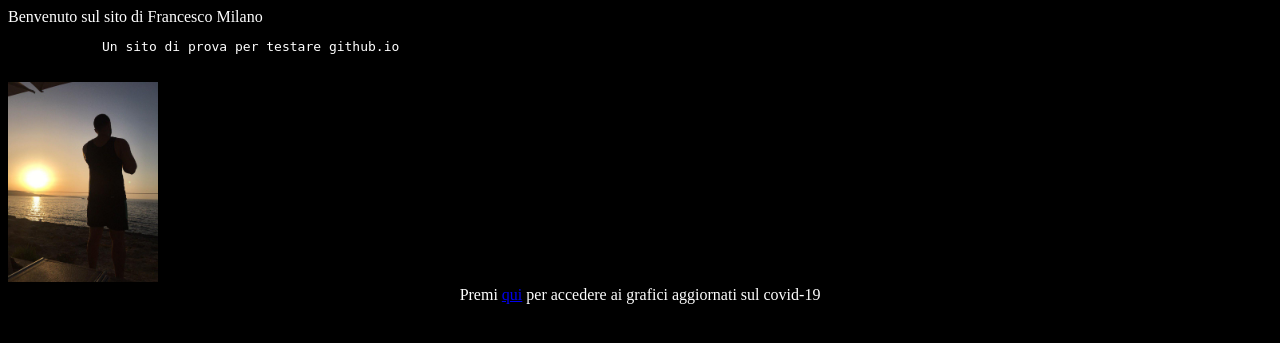
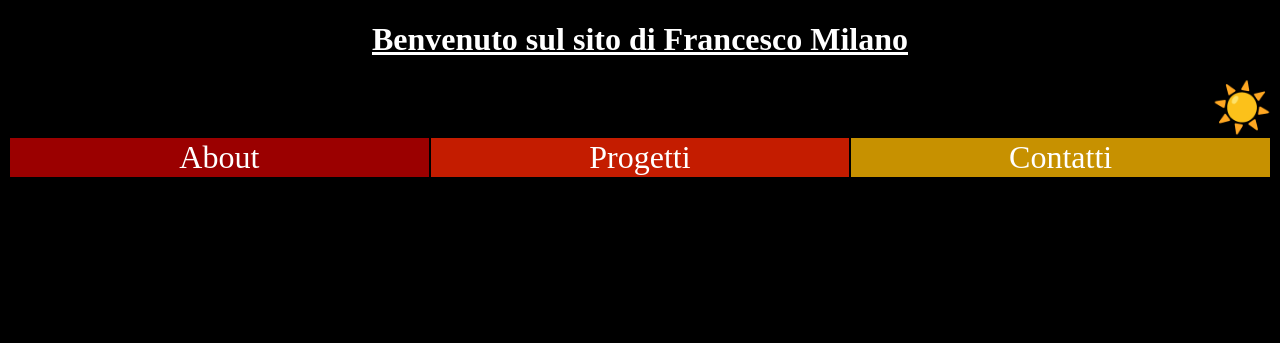
Before and after one commit to framilano/framilano.github.io, a PHP site: page / in a window 1280 px wide. Shown: the top 343 px of the page. Run offline with PHP 8.4, Linux system fonts and the light colour scheme.

Commit message:
Updated profile page

```diff
--- a/covid19graphs/index.html
+++ b/covid19graphs/index.html
@@ -3,11 +3,11 @@
 
 <head>
     <link rel="stylesheet" href="../css/style.css" />
-    <h1>Grafici Covid19 in Italia</h1>
-    <div style="width:100%; text-align: right;font-size: large;"><a href="https://github.com/pcm-dpc/COVID-19">Fonte</a></div>
+    <h1>Grafici Covid-19 in Italia</h1>
+    <div style="width:100%; text-align: right;font-size: 300%;"><a href="https://github.com/pcm-dpc/COVID-19">Fonte</a></div>
 </head>
 
-<body>
+<body class="darkbody">
     <table>
         <tr><td><img src="assets/deathconhealperdayline.png"></td></tr>
         <tr><td><img border="1px" src="assets/posneglatestpie.png"></td></tr>
--- a/css/style.css
+++ b/css/style.css
@@ -1,13 +1,39 @@
-body {
-    background-color: #000000;
-    color:white;
-}
 
 h1 {
     text-align: center;
+    text-decoration: underline;
 }
 
 tr {
     width:100%;
     text-align: center;
 }
+
+.darkbody {
+    background-color: #000000;
+    color:white;
+}
+
+.lightbody {
+    background-color: #FFFFFF;
+    color:black;
+}
+
+.navigation {
+    font-size: 200%;
+    width: 33.33%;
+    cursor: pointer;
+}
+
+.tablecontent {
+    margin-top: 10%;
+    margin-left: auto;
+    margin-right: auto;
+}
+
+.ontheleft {
+    border:1px;
+    border-style: solid;
+    padding: 10px;
+    text-align: left;
+}
--- a/index.html
+++ b/index.html
@@ -1,19 +1,97 @@
 <!DOCTYPE html>
 
 <html>
-    <head>
-        Benvenuto sul sito di Francesco Milano
-        <link rel="stylesheet" type="text/css" href="../css/style.css">
-    </head>
 
-    <body>
-        <pre>
-            Un sito di prova per testare github.io
-        </pre>
-        <a>
-            <img border="0" alt="Profile" src="../assets/profile.jpg" width="150" height="200" title="Foto profilo">
-        </a>
+<head>
+    <meta charset="UTF-8">
+    <h1>Benvenuto sul sito di Francesco Milano</h1>
+    <link rel="stylesheet" type="text/css" href="../css/style.css">
+</head>
 
-        <div style="text-align: center;">Premi <a href="covid19graphs/">qui</a> per accedere ai grafici aggiornati sul covid-19</div>
-    </body>
+<body class="darkbody">
+    <div id="themebutton" style="font-size:300%;width: 100%;text-align: right;" onclick="changetheme(document.getElementById('themebutton').innerHTML)">☀️</div>
+    <table style="width: 100%;">
+        <tr>
+            <td class="navigation" style="background-color: #9b0000;" onclick="displaysection('About')">About</td>
+            <td class="navigation" style="background-color: #c41c00;" onclick="displaysection('Progetti')">Progetti</td>
+            <td class="navigation" style="background-color: #c79100;" onclick="displaysection('Contatti')">Contatti</td>
+        </tr>
+    </table>
+
+
+    <!--About-->
+    <table class="tablecontent" hidden=1 id="About">
+        <tr>
+            <td><img border="0" alt="Profile" src="../assets/profile.jpg" width="150" height="200">
+            </td>
+        </tr>
+    </table>
+
+    <!--Progetti-->
+    <table class="tablecontent" hidden=1 id="Progetti">
+        <tr>
+            <td><a href="covid19graphs/">Grafici Covid-19 in Italia</a></td>
+        </tr>
+    </table>
+
+    <!--Contatti-->
+    <table class="tablecontent" hidden=1 id="Contatti">
+
+        <tr>
+            <th class="ontheleft">Indirizzo mail studentesco</th>
+            <td class="ontheleft">francesco.milano1@studenti.unimi.it</td>
+        </tr>
+        <tr>
+            <th class="ontheleft">Indirizzo mail personale</th>
+            <td class="ontheleft">milano.francesco@protonmail.com</td>
+        </tr>
+        <tr>
+            <th class="ontheleft">Profilo Twitter</th>
+            <td class="ontheleft"><a href="https://twitter.com/milano_fra">@milano_fra</a></td>
+        </tr>
+        <tr>
+            <th class="ontheleft">Profilo Linkedin</th>
+            <td class="ontheleft"><a href="https://www.linkedin.com/in/francesco-milano-365105149/">Francesco Milano</a></td>
+        </tr>
+
+    </table>
+
+
+</body>
+
 </html>
+
+<script>
+    function changetheme(icon) {
+        switch (icon) {
+            case '☀️':
+            document.getElementsByTagName('body')[0].className='lightbody'
+            document.getElementById('themebutton').innerHTML='🌙'
+            break;
+            case '🌙':
+            document.getElementsByTagName('body')[0].className='darkbody'
+            document.getElementById('themebutton').innerHTML='☀️'
+            break;
+        }
+    }
+
+    function displaysection(section) {
+        switch (section) {
+            case 'About':
+                document.getElementById('About').hidden = 0
+                document.getElementById('Progetti').hidden = 1
+                document.getElementById('Contatti').hidden = 1
+                break;
+            case 'Progetti':
+                document.getElementById('About').hidden = 1
+                document.getElementById('Progetti').hidden = 0
+                document.getElementById('Contatti').hidden = 1
+                break;
+            case 'Contatti':
+                document.getElementById('About').hidden = 1
+                document.getElementById('Progetti').hidden = 1
+                document.getElementById('Contatti').hidden = 0
+                break;
+        }
+    }
+</script>
```
Also changed, not shown: covid19graphs/assets/posneglatestpie.png.
